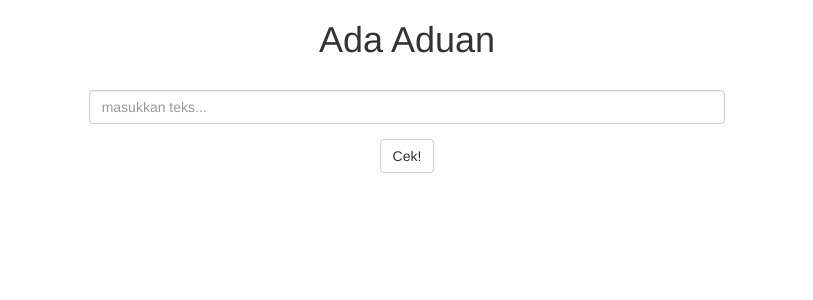
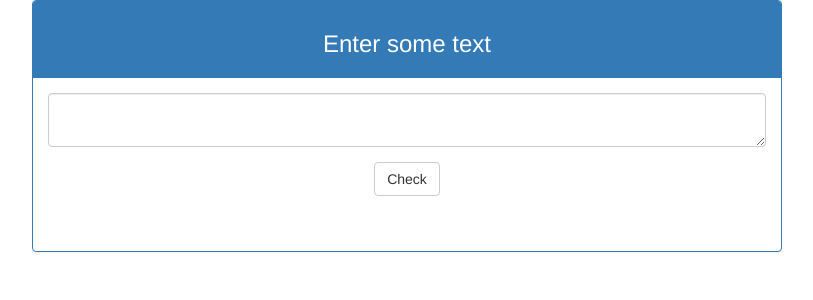
Before and after one commit to robbysyaifullah/nlp, a Flask app: page / in a window 1280 px wide. Shown: the top 300 px of the page, without its empty margins (233-1046 px from the left). Run offline with Flask 2, Linux system fonts and the light colour scheme; some libraries are stand-ins or nearby versions.

Commit message:
modified UI

```diff
--- a/web/app.py
+++ b/web/app.py
@@ -10,7 +10,7 @@ def index():
         aduan = []
         aduan.append(text)
         is_aduan = cek_aduan(text)
-        aduan.append('ya' if is_aduan else 'bukan')
+        aduan.append('yes' if is_aduan else 'no')
         aduans = []
         aduans.append(aduan)
         if is_aduan:
--- a/web/templates/index.html
+++ b/web/templates/index.html
@@ -4,29 +4,31 @@
     <title>Ada Aduan</title>
     <meta name="viewport" content="width=device-width, initial-scale=1.0">
     <link href="//netdna.bootstrapcdn.com/bootstrap/3.1.1/css/bootstrap.min.css" rel="stylesheet" media="screen">
-    <style>
-      .container {
-        max-width: 1000px;
-      }
-    </style>
   </head>
   <body>
     <div class="container">
       <div class="row text-center">
         <div class="col-md-2"></div>
         <div class="col-md-8">
-          <h1>Ada Aduan</h1>
-          <br>
+          <div class="panel panel-primary">
+            <div class="panel-heading">
+              <h3>Enter some text</h3>
+            </div>
+            <div class="panel-body">
               <form role="form" method="POST" action="/">
                 <div class="form-group">
-              <input type="text" name="aduan" class="form-control" id="aduan-box" placeholder="masukkan teks...">
+                  <textarea name="aduan" class="form-control" id="aduan-box"></textarea>
                 </div>
-            <button type="submit" class="btn btn-default">Cek!</button>
+                <button type="submit" class="btn btn-default">Check</button>
               </form>
               <br>
               {% for error in errors %}
               <h4>{{ error }}</h4>
               {% endfor %}
+              <br>
+            </div>
+
+          </div>
           <br>
         </div>
         <div class="col-md-2"></div>
@@ -35,14 +37,14 @@
         <div class="col-md-2"></div>
         <div class="col-md-8">
           {% if aduans %}
-            <h2 class="text-center">Hasil Pengecekan</h2>
+            <h2 class="text-center">Result</h2>
             <br>
             <div id="aduans">
               <table class="table table-striped">
                 <thead>
                   <tr>
-                    <th>Teks</th>
-                    <th>Aduan?</th>
+                    <th>Text</th>
+                    <th>Is a complaint?</th>
                   </tr>
                 </thead>
                 {% for aduan in aduans%}
```
Lines whose indentation alone changed are shown as unchanged.
